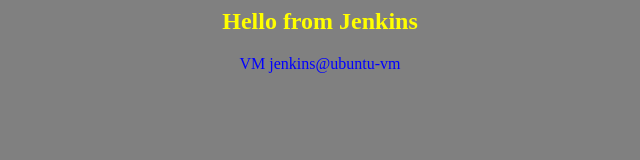
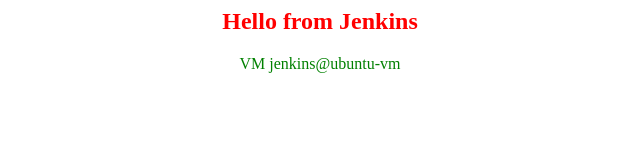
Before and after one commit to CodePathfinder/jenkins-test, a plain HTML site: page index.html in a window 1280 px wide. Shown: the whole page, without its empty margins (320-960 px from the left). Drawn offline with Linux system fonts and the light colour scheme.

Commit message:
Change bgd

```diff
--- a/index.html
+++ b/index.html
@@ -1,8 +1,8 @@
 <html>
-<body bgcolor=grey>
+<body bgcolor=white>
 <center>
-<h2><font color=yellow>Hello from Jenkins</font></h2>
-<font color=blue>VM jenkins@ubuntu-vm</font>
+<h2><font color=red>Hello from Jenkins</font></h2>
+<font color=green>VM jenkins@ubuntu-vm</font>
 </center>
 </body>
 </html>
```
